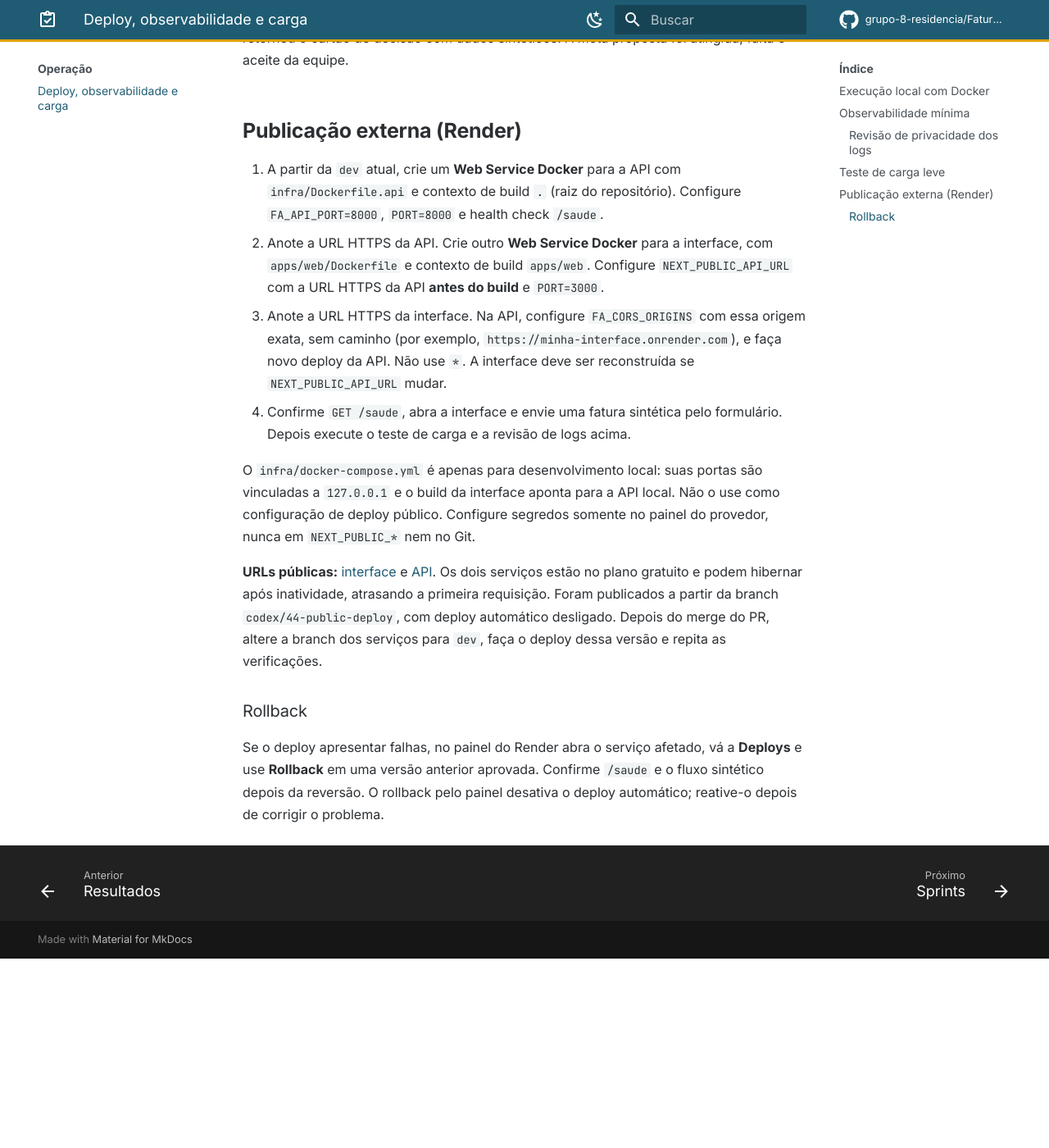
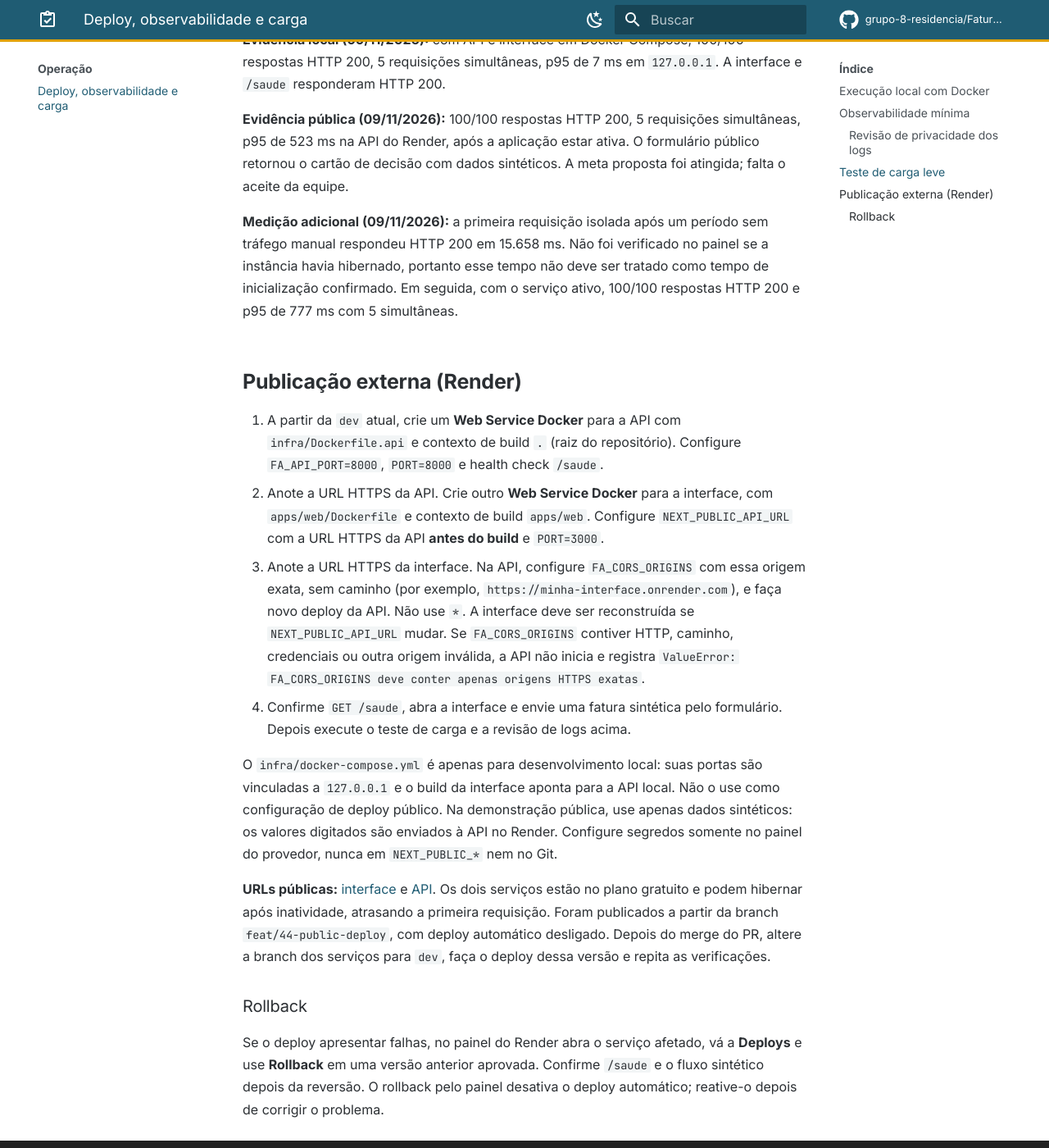
Before and after one commit to grupo-8-residencia/Fatura-Aberta, an MkDocs documentation site: the page built from docs/operacao/deploy-observabilidade-carga.md, in a window 1280 px wide and 1400 px high, scrolled down 1731 px. Shown: the whole window at 82% size. Built offline with MkDocs 1.6.1 and Material for MkDocs 9.7.7, drawn with Linux system fonts in a browser that asks for light colours; plug-ins that fetch from the network failed and are left out; comment, search, counter and statistics services are not loaded; before the commit the page ends 2900 px from its top, so only the background shows below that; some of the changed text lies outside the part shown.

Commit message:
fix(ops): incorpora revisão de privacidade e carga da issue 44

````diff
--- a/docs/operacao/deploy-observabilidade-carga.md
+++ b/docs/operacao/deploy-observabilidade-carga.md
@@ -52,6 +52,15 @@
 uv run python scripts/teste_carga_leve.py --url https://URL-DA-API
 ```
 
+No plano gratuito do Render, após um período sem tráfego, faça também uma
+requisição isolada e anote sua duração antes do teste acima. Essa primeira
+requisição pode incluir o tempo de inicialização do serviço e não entra no p95
+da meta para a aplicação já ativa.
+
+```bash
+uv run python scripts/teste_carga_leve.py --url https://URL-DA-API --requisicoes 1 --concorrencia 1 --timeout-segundos 120 --p95-max-ms 120000
+```
+
 Documente a data, a URL, a quantidade de requisições, a concorrência, a taxa de
 sucesso e o p95. A execução local não substitui a medição pública. A meta acima
 precisa do aceite da equipe antes de encerrar a issue.
@@ -65,6 +74,12 @@
 estar ativa. O formulário público retornou o cartão de decisão com dados
 sintéticos. A meta proposta foi atingida; falta o aceite da equipe.
 
+**Medição adicional (09/11/2026):** a primeira requisição isolada após um
+período sem tráfego manual respondeu HTTP 200 em 15.658 ms. Não foi verificado
+no painel se a instância havia hibernado, portanto esse tempo não deve ser
+tratado como tempo de inicialização confirmado. Em seguida, com o serviço
+ativo, 100/100 respostas HTTP 200 e p95 de 777 ms com 5 simultâneas.
+
 ## Publicação externa (Render)
 
 1. A partir da `dev` atual, crie um **Web Service Docker** para a API com
@@ -76,19 +91,23 @@
 3. Anote a URL HTTPS da interface. Na API, configure `FA_CORS_ORIGINS` com essa
    origem exata, sem caminho (por exemplo, `https://minha-interface.onrender.com`),
    e faça novo deploy da API. Não use `*`. A interface deve ser reconstruída se
-   `NEXT_PUBLIC_API_URL` mudar.
+   `NEXT_PUBLIC_API_URL` mudar. Se `FA_CORS_ORIGINS` contiver HTTP, caminho,
+   credenciais ou outra origem inválida, a API não inicia e registra
+   `ValueError: FA_CORS_ORIGINS deve conter apenas origens HTTPS exatas`.
 4. Confirme `GET /saude`, abra a interface e envie uma fatura sintética pelo
    formulário. Depois execute o teste de carga e a revisão de logs acima.
 
 O `infra/docker-compose.yml` é apenas para desenvolvimento local: suas portas
 são vinculadas a `127.0.0.1` e o build da interface aponta para a API local.
-Não o use como configuração de deploy público. Configure segredos somente no
-painel do provedor, nunca em `NEXT_PUBLIC_*` nem no Git.
+Não o use como configuração de deploy público. Na demonstração pública, use
+apenas dados sintéticos: os valores digitados são enviados à API no Render.
+Configure segredos somente no painel do provedor, nunca em `NEXT_PUBLIC_*`
+nem no Git.
 
 **URLs públicas:** [interface](https://fatura-aberta-web-s6.onrender.com/) e
 [API](https://fatura-aberta-api-s6.onrender.com/saude). Os dois serviços estão
 no plano gratuito e podem hibernar após inatividade, atrasando a primeira
-requisição. Foram publicados a partir da branch `codex/44-public-deploy`, com
+requisição. Foram publicados a partir da branch `feat/44-public-deploy`, com
 deploy automático desligado. Depois do merge do PR, altere a branch dos
 serviços para `dev`, faça o deploy dessa versão e repita as verificações.
 
````
Also changed, not shown: 5 other files.
